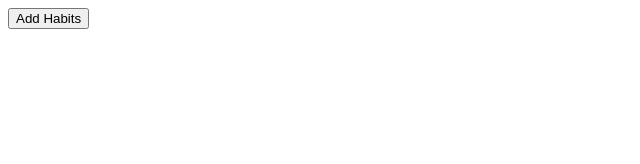
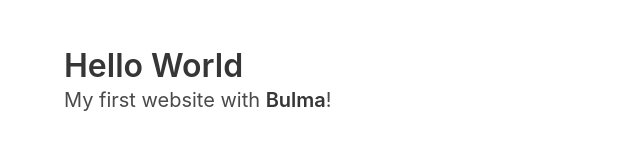
Before and after one commit to c2cBethany/23-HOWDYHACK, a plain HTML site: page habittracker.html in a window 1280 px wide. Shown: the whole page, without its empty margins (0-640 px from the left). Drawn offline with nearby package versions, Linux system fonts and the light colour scheme.

Commit message:
Update habittracker.html

```diff
--- a/habittracker.html
+++ b/habittracker.html
@@ -1,20 +1,21 @@
-<!doctype html>
-<html lang="en">
+<!DOCTYPE html>
+<html>
   <head>
-    <title>Habit Tracker</title>
-
+    <meta charset="utf-8">
+    <meta name="viewport" content="width=device-width, initial-scale=1">
+    <title>Hello Bulma!</title>
+    <link rel="stylesheet" href="https://cdn.jsdelivr.net/npm/bulma@0.9.4/css/bulma.min.css">
   </head>
   <body>
-    <div class = "habit">
-      <button class="button is-success is-rounded">Add Habits</button>
-
-
-      </button>
+  <section class="section">
+    <div class="container">
+      <h1 class="title">
+        Hello World
+      </h1>
+      <p class="subtitle">
+        My first website with <strong>Bulma</strong>!
+      </p>
     </div>
-
-
-
-
-
+  </section>
   </body>
 </html>
```
